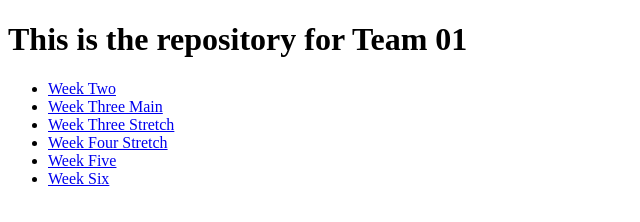
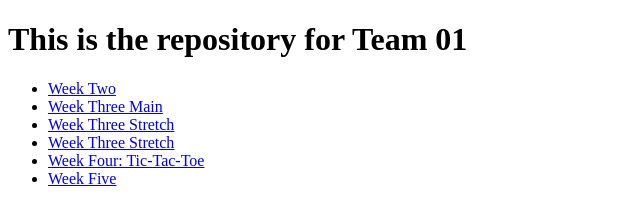
Before and after one commit to Lau1259/WDD-330-Team-01, a plain HTML site: page index.html in a window 1280 px wide. Shown: the whole page, without its empty margins (0-640 px from the left). Drawn offline with Linux system fonts and the light colour scheme.

Commit message:
Added the week four link to the home site

```diff
--- a/index.html
+++ b/index.html
@@ -27,15 +27,15 @@
         ref: "w03/index-START2.html"
       },
       {
-        name: "Week Four Stretch",
+        name: "Week Three Stretch",
         ref: "w03/index-START2.html"
       },
       {
-        name: "Week Five",
-        ref: "#"
+        name: "Week Four: Tic-Tac-Toe",
+        ref: "w04/index.html"
       },
       {
-        name: "Week Six",
+        name: "Week Five",
         ref: "#"
       },
     ]
```
